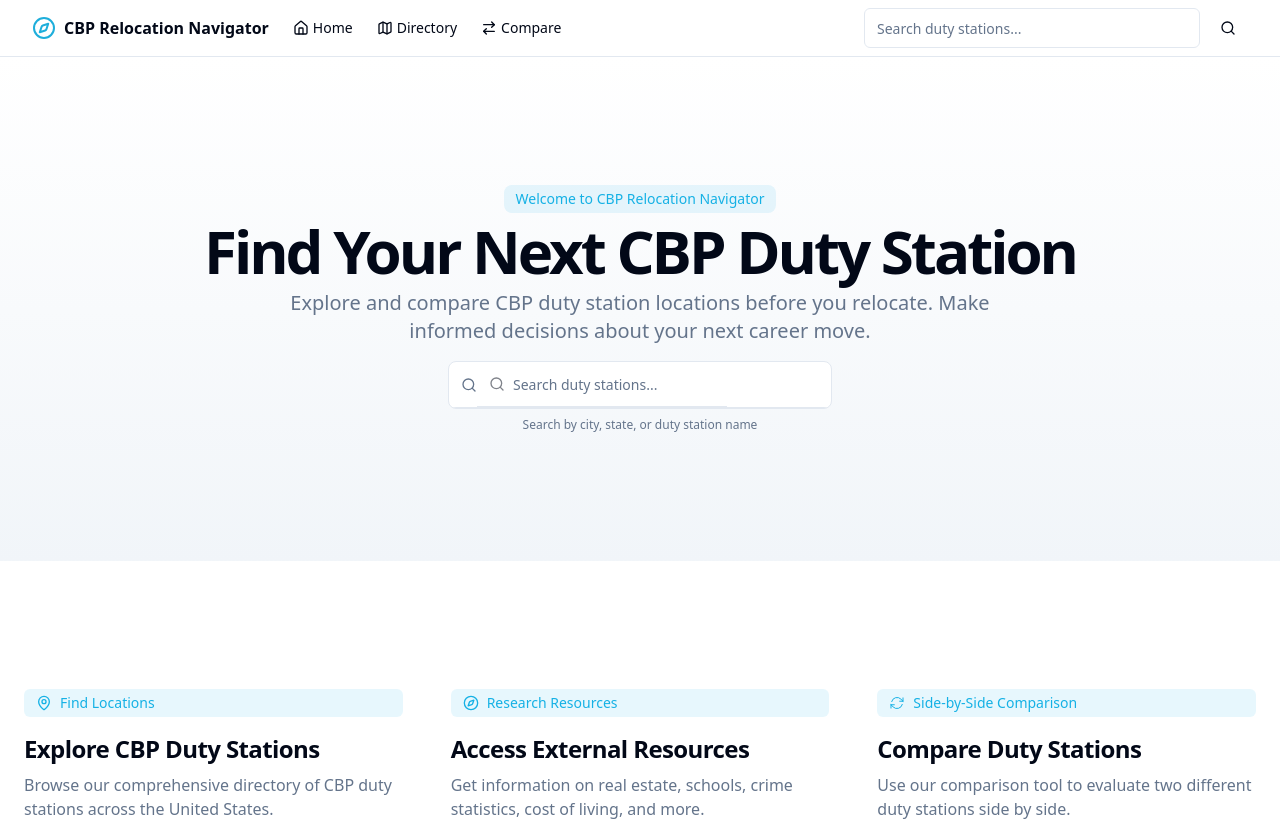
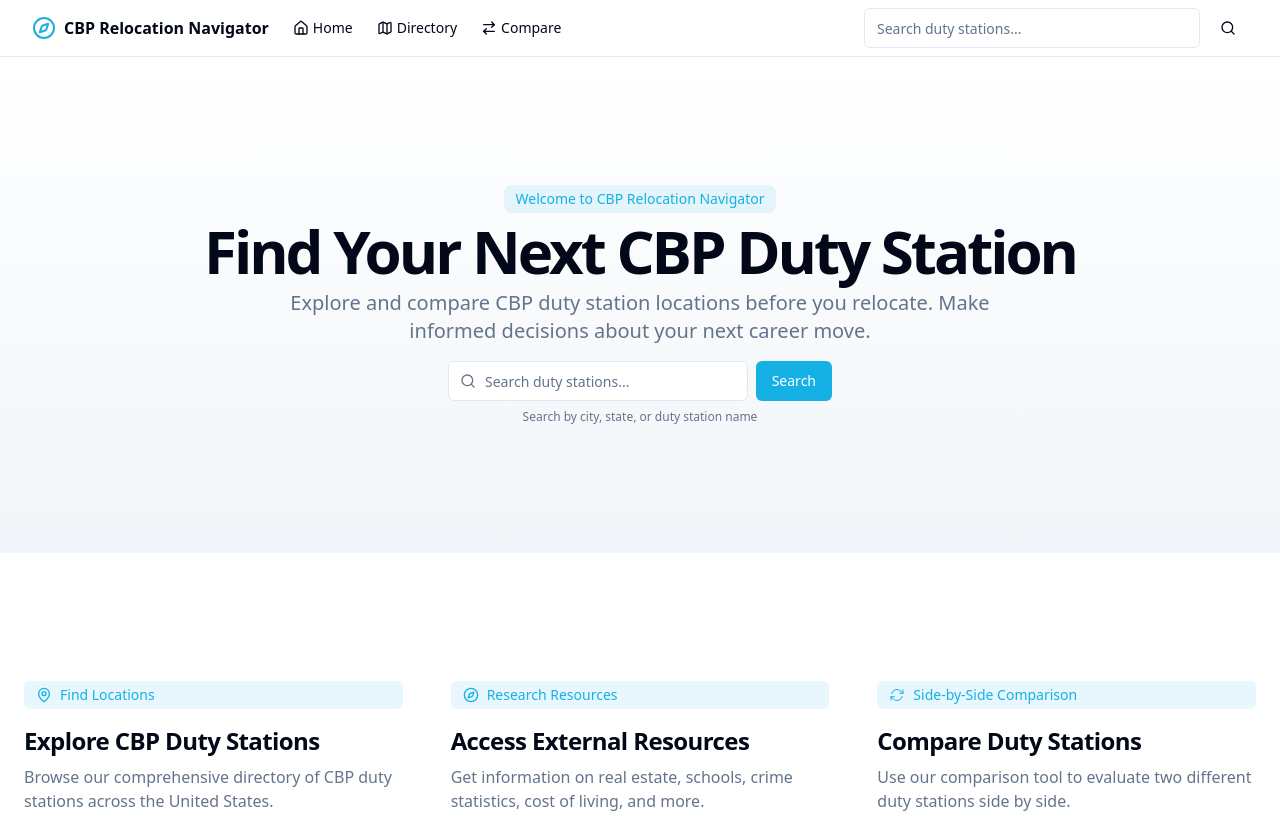
Before and after one commit to MetaPhase-Consulting/dutystation, a React (Vite) app: page / in a window 1280 px wide. Shown: the top 821 px of the page. Built offline with nearby package versions, Linux system fonts and the light colour scheme.

Commit message:
Fix: Resolve "undefined is not iterable" error
This commit addresses a runtime error related to the `cmdk` library, specifically the "undefined is not iterable" error. The fix likely involves ensuring that data passed to the library is properly initialized and iterable.

```diff
--- a/src/pages/HomePage.tsx
+++ b/src/pages/HomePage.tsx
@@ -1,3 +1,4 @@
+
 import { useState } from "react";
 import { useNavigate } from "react-router-dom";
 import { Search, MapPin, Compass } from "lucide-react";
@@ -43,37 +44,46 @@ export default function HomePage() {
               </p>
             </div>
             <div className="w-full max-w-sm space-y-2">
+              <form onSubmit={handleSearch}>
                 <div className="relative w-full">
-                <Command className="relative border rounded-lg">
-                  <div className="flex items-center border-b px-3">
-                    <Search className="h-4 w-4 text-muted-foreground shrink-0" />
-                    <CommandInput
+                  <div className="flex items-center gap-2">
+                    <div className="relative flex-1">
+                      <Search className="absolute left-3 top-1/2 h-4 w-4 -translate-y-1/2 text-muted-foreground" />
+                      <Input
+                        type="search"
                         placeholder="Search duty stations..."
                         value={searchQuery}
-                      onValueChange={setSearchQuery}
-                      className="flex w-full rounded-md bg-transparent py-3 text-sm outline-none placeholder:text-muted-foreground disabled:cursor-not-allowed disabled:opacity-50"
+                        onChange={(e) => setSearchQuery(e.target.value)}
+                        className="pl-9 w-full"
                       />
+                      {searchQuery && (
+                        <div className="absolute top-full left-0 right-0 z-50 mt-1 max-h-60 overflow-y-auto rounded-md border bg-popover shadow-md">
+                          {filteredStations.length === 0 ? (
+                            <div className="py-6 text-center text-sm">No results found.</div>
+                          ) : (
+                            <div className="p-1">
+                              <div className="px-2 py-1.5 text-xs font-medium text-muted-foreground">
+                                Duty Stations
                               </div>
-                  {searchQuery && (
-                    <CommandList className="absolute top-full w-full z-50 bg-popover border rounded-b-lg mt-[-1px]">
-                      <CommandEmpty>No results found.</CommandEmpty>
-                      <CommandGroup heading="Duty Stations">
                               {filteredStations.map((station) => (
-                          <CommandItem
+                                <div
                                   key={station.id}
-                            onSelect={() => {
-                              navigate(`/directory/${station.id}`);
-                            }}
+                                  className="relative flex cursor-pointer select-none items-center rounded-sm px-2 py-1.5 text-sm outline-none hover:bg-accent hover:text-accent-foreground"
+                                  onClick={() => navigate(`/directory/${station.id}`)}
                                 >
                                   <MapPin className="mr-2 h-4 w-4" />
                                   {station.name} - {station.city}, {station.state}
-                          </CommandItem>
+                                </div>
                               ))}
-                      </CommandGroup>
-                    </CommandList>
+                            </div>
                           )}
-                </Command>
                         </div>
+                      )}
+                    </div>
+                    <Button type="submit">Search</Button>
+                  </div>
+                </div>
+              </form>
               <p className="text-xs text-muted-foreground">
                 Search by city, state, or duty station name
               </p>
```
Lines whose indentation alone changed are shown as unchanged.
